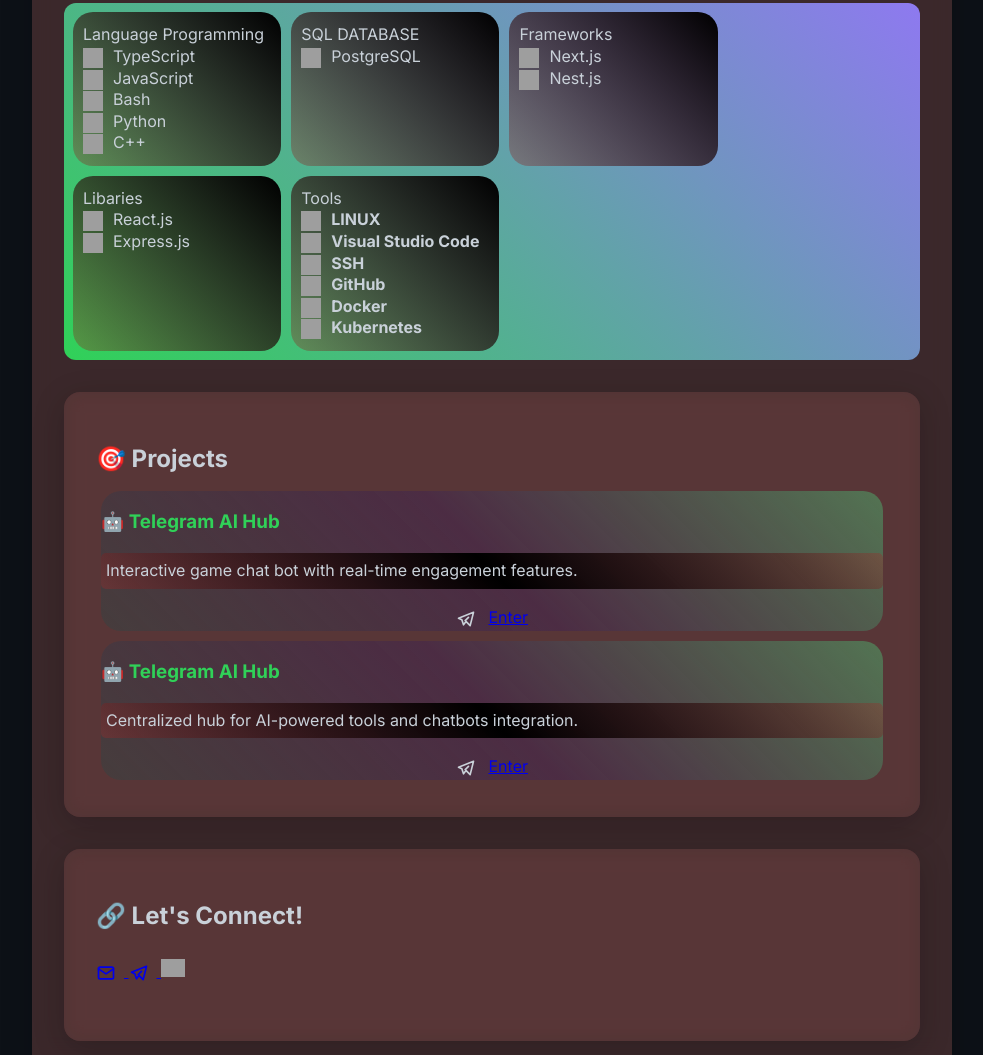
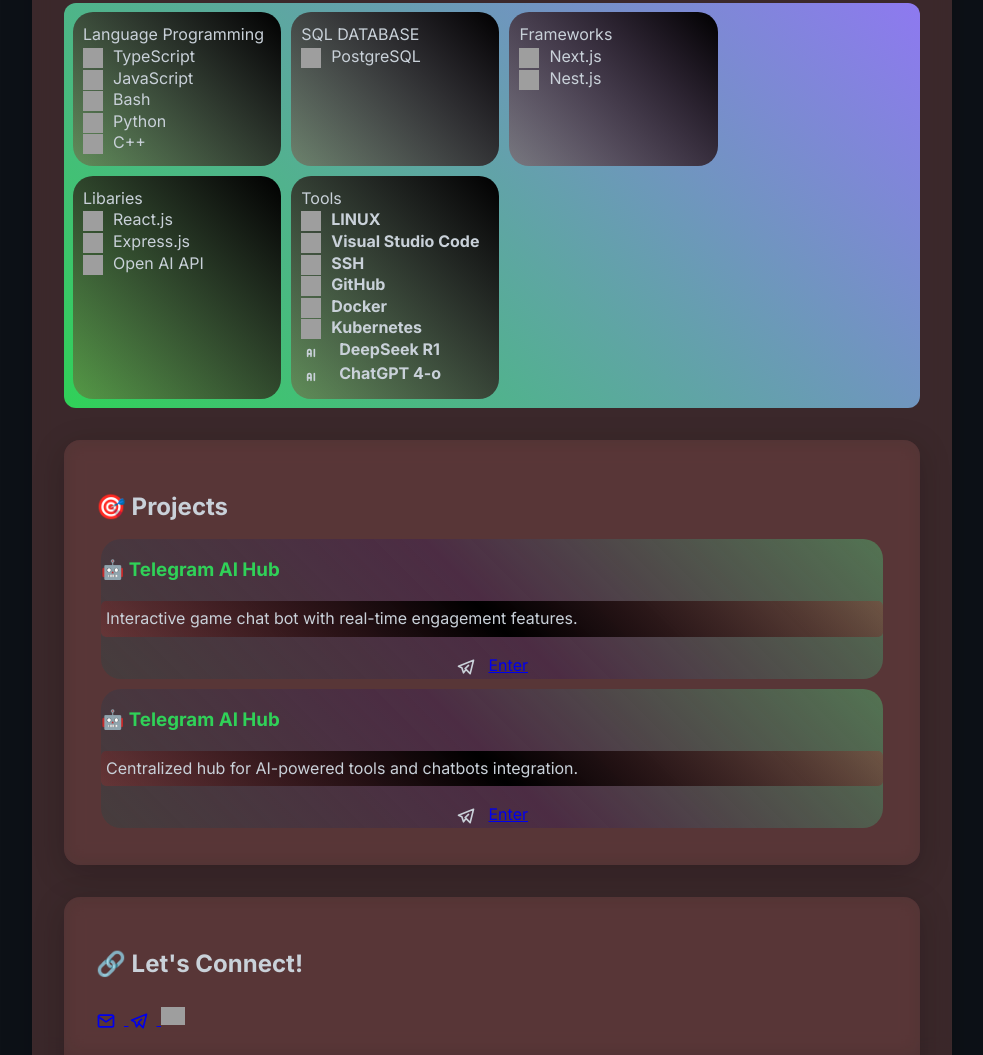
Before and after one commit to RestlessByte/RestlessByte.github.io, a plain HTML site: page index.html in a window 1280 px wide. Shown: the part 1008-2063 px from the top of the page, without its empty margins (148-1131 px from the left). Drawn offline with Linux system fonts and the light colour scheme; grey boxes are pictures that could not be loaded.

Commit message:
automatic push

```diff
--- a/index.html
+++ b/index.html
@@ -139,6 +139,12 @@
                 width="20" />
               <span class="tech-stack-card-stack-name">Express.js</span>
             </span>
+            <span class="tech-stack-card-stack">
+
+              <img src="https://cdn.jsdelivr.net/gh/devicons/devicon@latest/icons/openapi/openapi-original-wordmark.svg"
+                height="20" width="20" />
+              <span class="tech-stack-card-stack-name">Open AI API</span>
+            </span>
           </div>
 
           <div class="tech-stack-card">
@@ -182,6 +188,28 @@
                 src="https://cdn.jsdelivr.net/gh/devicons/devicon@latest/icons/kubernetes/kubernetes-original-wordmark.svg"
                 height="20" width="20" />
               <span class="tech-stack-card-stack-name"><b>Kubernetes</b></span>
+            </span>
+            <span class="tech-stack-card-stack">
+              <svg xmlns="http://www.w3.org/2000/svg" width="24" height="24" viewBox="0 0 24 24" fill="none"
+                stroke="currentColor" stroke-width="2" stroke-linecap="round" stroke-linejoin="round"
+                class="icon icon-tabler icons-tabler-outline icon-tabler-ai">
+                <path stroke="none" d="M0 0h24v24H0z" fill="none" />
+                <path d="M8 16v-6a2 2 0 1 1 4 0v6" />
+                <path d="M8 13h4" />
+                <path d="M16 8v8" />
+              </svg>
+              <span class="tech-stack-card-stack-name"><b>DeepSeek R1</b></span>
+            </span>
+            <span class="tech-stack-card-stack">
+              <svg xmlns="http://www.w3.org/2000/svg" width="24" height="24" viewBox="0 0 24 24" fill="none"
+                stroke="currentColor" stroke-width="2" stroke-linecap="round" stroke-linejoin="round"
+                class="icon icon-tabler icons-tabler-outline icon-tabler-ai">
+                <path stroke="none" d="M0 0h24v24H0z" fill="none" />
+                <path d="M8 16v-6a2 2 0 1 1 4 0v6" />
+                <path d="M8 13h4" />
+                <path d="M16 8v8" />
+              </svg>
+              <span class="tech-stack-card-stack-name"><b>ChatGPT 4-o</b></span>
             </span>
           </div>
         </div>
```
